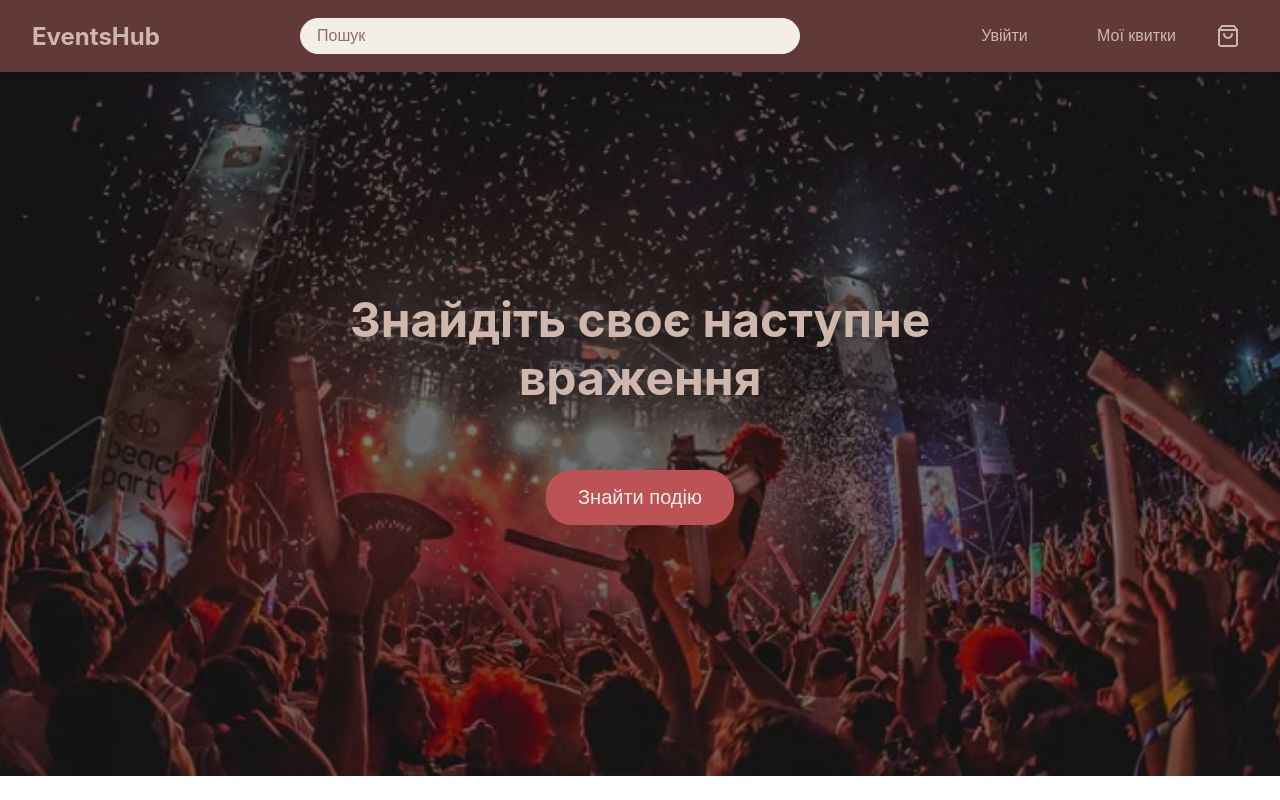
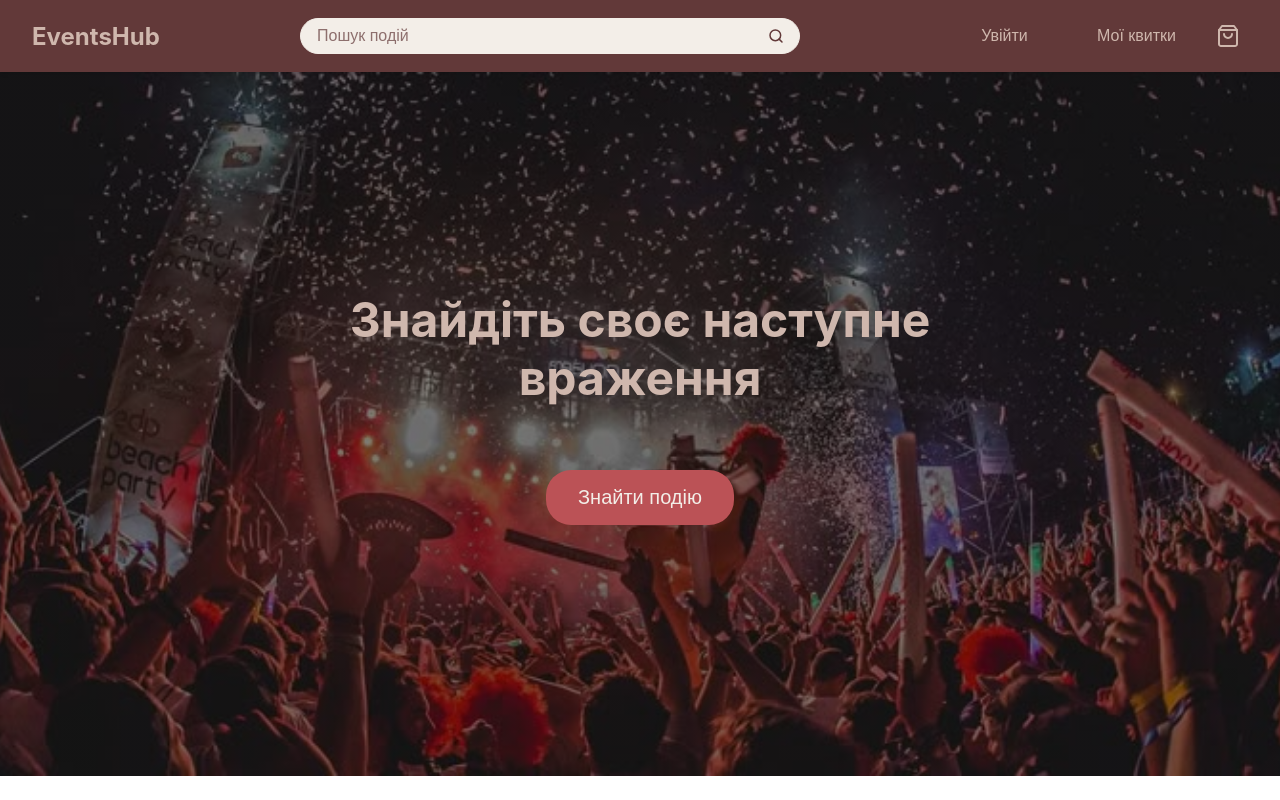
Before and after one commit to A1leksandra/LiveVibe-FE, a React (Create React App) app: page / in a window 1280 px wide. Shown: the top 800 px of the page. Built offline with nearby package versions, Linux system fonts and the light colour scheme; no server answers.

Commit message:
filter changes

```diff
--- a/src/components/Events/Events.css
+++ b/src/components/Events/Events.css
@@ -70,14 +70,21 @@
   left: 50%;
   transform: translateX(-50%);
   z-index: 1000;
-  background-color: #F3EEE8 !important;
-  border-radius: 12px;
-  box-shadow: 0 4px 20px rgba(0, 0, 0, 0.2);
-  padding: 1rem;
-  min-width: 250px;
-  max-height: 300px;
+  background-color: #F3EEE8;
+  border-radius: 8px;
+  box-shadow: 0 2px 12px rgba(98, 57, 57, 0.15);
+  padding: 0;
+  min-width: 240px;
+  max-height: 280px;
   overflow-y: auto;
-  border: none;
+  /* Hide scrollbar */
+  scrollbar-width: none; /* Firefox */
+  -ms-overflow-style: none; /* Internet Explorer 10+ */
+}
+
+/* Hide scrollbar for Chrome, Safari and Opera */
+.city-dropdown-container::-webkit-scrollbar {
+  display: none;
 }
 
 .city-dropdown {
@@ -93,11 +100,11 @@
   text-align: left;
   color: #623939 !important;
   cursor: pointer;
-  transition: all 0.2s ease;
-  font-size: 0.95rem;
-  border-radius: 8px;
-  margin-bottom: 4px;
-  font-weight: 500;
+  transition: background-color 0.15s ease;
+  font-size: 0.9rem;
+  border-radius: 0;
+  font-weight: 400;
+  margin: 0;
 }
 
 .city-dropdown-container .city-option:hover {
@@ -108,20 +115,20 @@
 .city-dropdown-container .city-option.selected {
   background-color: #BB5256 !important;
   color: #F3EEE8 !important;
-  font-weight: 600;
+  font-weight: 500;
 }
 
 .city-dropdown-container .city-option.loading {
   text-align: center;
-  color: #623939 !important;
+  color: rgba(98, 57, 57, 0.6) !important;
   cursor: default;
-  font-weight: 500;
+  font-weight: 400;
   background-color: transparent !important;
 }
 
 .city-dropdown-container .city-option.loading:hover {
   background-color: transparent !important;
-  color: #623939 !important;
+  color: rgba(98, 57, 57, 0.6) !important;
 }
 
 .calendar-icon {
@@ -176,6 +183,38 @@
   color: #623939;
   font-size: 1.1rem;
   margin-bottom: 1rem;
+}
+
+.month-navigation {
+  display: flex;
+  align-items: center;
+  justify-content: space-between;
+  margin-top: 0.5rem;
+}
+
+.month-nav-btn {
+  background: none;
+  border: none;
+  color: #623939;
+  cursor: pointer;
+  padding: 0.5rem;
+  border-radius: 8px;
+  display: flex;
+  align-items: center;
+  justify-content: center;
+  transition: all 0.2s ease;
+}
+
+.month-nav-btn:hover {
+  background-color: rgba(187, 82, 86, 0.1);
+  color: #BB5256;
+}
+
+.current-month {
+  font-weight: 600;
+  color: #623939;
+  min-width: 150px;
+  text-align: center;
 }
 
 .selection-info {
--- a/src/components/Events/Events.tsx
+++ b/src/components/Events/Events.tsx
@@ -1,5 +1,5 @@
 import React, { useEffect, useState, useCallback, useRef } from 'react';
-import { useNavigate } from 'react-router-dom';
+import { useNavigate, useLocation } from 'react-router-dom';
 import EventsGrid from '../EventsGrid/EventsGrid';
 import { eventRepository } from '../../repositories/event/eventsRepository';
 import { cityRepository } from '../../repositories/city/cityRepository';
@@ -10,8 +10,10 @@ import './Events.css';
 
 const Events: React.FC = () => {
   const navigate = useNavigate();
+  const location = useLocation();
   const [events, setEvents] = useState<Event[]>([]);
   const [isLoading, setIsLoading] = useState(false);
+  const [searchTerm, setSearchTerm] = useState('');
   const [selectedCategory, setSelectedCategory] = useState('');
   const [selectedCity, setSelectedCity] = useState('');
   const [startDate, setStartDate] = useState<Date | null>(null);
@@ -19,6 +21,7 @@ const Events: React.FC = () => {
   const [isDatePickerOpen, setIsDatePickerOpen] = useState(false);
   const [isCityDropdownOpen, setIsCityDropdownOpen] = useState(false);
   const [isSelectingEndDate, setIsSelectingEndDate] = useState(false);
+  const [currentMonth, setCurrentMonth] = useState(new Date());
   const [cities, setCities] = useState<string[]>([]);
   const [isCitiesLoading, setIsCitiesLoading] = useState(false);
   const calendarRef = useRef<HTMLDivElement>(null);
@@ -89,11 +92,23 @@ const Events: React.FC = () => {
     }).format(date);
   };
 
+  // Check for search term in URL params on component mount
+  useEffect(() => {
+    const urlParams = new URLSearchParams(location.search);
+    const searchParam = urlParams.get('search');
+    if (searchParam) {
+      setSearchTerm(searchParam);
+    } else {
+      // Clear search term when no search parameter exists
+      setSearchTerm('');
+    }
+  }, [location.search]);
+
   const fetchEvents = useCallback(async () => {
     setIsLoading(true);
     try {
       const request: SearchEventsRequest = {
-        Title: '',
+        Title: searchTerm,
         Category: selectedCategory,
         City: selectedCity,
         DateFrom: '',
@@ -131,7 +146,7 @@ const Events: React.FC = () => {
     } finally {
       setIsLoading(false);
     }
-  }, [selectedCategory, selectedCity, startDate, endDate]);
+  }, [searchTerm, selectedCategory, selectedCity, startDate, endDate]);
 
   useEffect(() => {
     fetchEvents();
@@ -189,25 +204,32 @@ const Events: React.FC = () => {
   };
 
   const generateCalendarDays = () => {
-    const today = new Date();
-    const currentMonth = new Date(today.getFullYear(), today.getMonth(), 1);
+    const firstDayOfMonth = new Date(currentMonth.getFullYear(), currentMonth.getMonth(), 1);
+    const lastDayOfMonth = new Date(currentMonth.getFullYear(), currentMonth.getMonth() + 1, 0);
     const days: Date[] = [];
 
-    // Get the first day of the month
-    const firstDay = currentMonth.getDay();
+    // Get the first day of the week for the first day of the month
+    const firstDay = firstDayOfMonth.getDay();
 
-    // Add empty days for padding
+    // Add empty days for padding (previous month)
     for (let i = 0; i < firstDay; i++) {
       days.push(new Date(currentMonth.getFullYear(), currentMonth.getMonth(), -firstDay + i + 1));
     }
 
     // Add all days of the current month
-    while (currentMonth.getMonth() === today.getMonth()) {
-      days.push(new Date(currentMonth.getTime()));
-      currentMonth.setDate(currentMonth.getDate() + 1);
+    for (let day = 1; day <= lastDayOfMonth.getDate(); day++) {
+      days.push(new Date(currentMonth.getFullYear(), currentMonth.getMonth(), day));
     }
 
     return days;
+  };
+
+  const goToPreviousMonth = () => {
+    setCurrentMonth(new Date(currentMonth.getFullYear(), currentMonth.getMonth() - 1, 1));
+  };
+
+  const goToNextMonth = () => {
+    setCurrentMonth(new Date(currentMonth.getFullYear(), currentMonth.getMonth() + 1, 1));
   };
 
   const isToday = (date: Date) => {
@@ -234,6 +256,10 @@ const Events: React.FC = () => {
       date.getDate() === endDate.getDate() &&
       date.getMonth() === endDate.getMonth() &&
       date.getFullYear() === endDate.getFullYear();
+  };
+
+  const isOtherMonth = (date: Date) => {
+    return date.getMonth() !== currentMonth.getMonth();
   };
 
   const getDateButtonText = () => {
@@ -385,7 +411,21 @@ const Events: React.FC = () => {
                     {startDate && !endDate && 'Оберіть кінцеву дату'}
                     {startDate && endDate && 'Період обрано'}
                   </div>
-                  {new Intl.DateTimeFormat('uk-UA', { month: 'long', year: 'numeric' }).format(new Date())}
+                  <div className="month-navigation">
+                    <button className="month-nav-btn" onClick={goToPreviousMonth}>
+                      <svg width="16" height="16" viewBox="0 0 16 16" fill="none">
+                        <path d="M10 12L6 8L10 4" stroke="currentColor" strokeWidth="2" strokeLinecap="round" strokeLinejoin="round"/>
+                      </svg>
+                    </button>
+                    <span className="current-month">
+                      {new Intl.DateTimeFormat('uk-UA', { month: 'long', year: 'numeric' }).format(currentMonth)}
+                    </span>
+                    <button className="month-nav-btn" onClick={goToNextMonth}>
+                      <svg width="16" height="16" viewBox="0 0 16 16" fill="none">
+                        <path d="M6 4L10 8L6 12" stroke="currentColor" strokeWidth="2" strokeLinecap="round" strokeLinejoin="round"/>
+                      </svg>
+                    </button>
+                  </div>
                 </div>
                 <div className="calendar-weekdays">
                   {['Нд', 'Пн', 'Вт', 'Ср', 'Чт', 'Пт', 'Сб'].map(day => (
@@ -400,7 +440,7 @@ const Events: React.FC = () => {
                         ${isToday(date) ? 'today' : ''}
                         ${isStartDate(date) || isEndDate(date) ? 'selected' : ''}
                         ${isInRange(date) && !isStartDate(date) && !isEndDate(date) ? 'in-range' : ''}
-                        ${date.getMonth() !== new Date().getMonth() ? 'other-month' : ''}`}
+                        ${isOtherMonth(date) ? 'other-month' : ''}`}
                       onClick={() => handleDateSelect(date)}
                       disabled={date < new Date(new Date().setHours(0, 0, 0, 0))}
                     >
--- a/src/components/Navigation/Navigation.css
+++ b/src/components/Navigation/Navigation.css
@@ -35,10 +35,12 @@
   max-width: 500px;
   min-width: 200px;
   margin: 0 2rem;
+  display: flex;
+  align-items: center;
 }
 
 .search-input {
-  padding: 0.5rem 2.5rem 0.5rem 1rem;
+  padding: 0.5rem 3.5rem 0.5rem 1rem;
   border: none;
   border-radius: 25px;
   width: 100%;
@@ -70,7 +72,7 @@
 
 .search-clear-button {
   position: absolute;
-  right: 12px;
+  right: 44px;
   top: 50%;
   transform: translateY(-50%);
   background: none;
@@ -84,11 +86,29 @@
   transition: background-color 0.2s ease;
 }
 
-.search-clear-button:hover {
+.search-submit-button {
+  position: absolute;
+  right: 8px;
+  top: 50%;
+  transform: translateY(-50%);
+  background: none;
+  border: none;
+  padding: 8px;
+  cursor: pointer;
+  border-radius: 50%;
+  display: flex;
+  align-items: center;
+  justify-content: center;
+  transition: background-color 0.2s ease;
+}
+
+.search-clear-button:hover,
+.search-submit-button:hover {
   background-color: rgba(98, 57, 57, 0.1);
 }
 
-.search-clear-button:active {
+.search-clear-button:active,
+.search-submit-button:active {
   background-color: rgba(98, 57, 57, 0.2);
 }
 
--- a/src/components/Navigation/Navigation.tsx
+++ b/src/components/Navigation/Navigation.tsx
@@ -13,27 +13,48 @@ const Navigation: React.FC = () => {
 
   const handleClearSearch = () => {
     setSearchValue('');
+    navigate('/events');
+  };
+
+  const handleSearchSubmit = (e: React.FormEvent) => {
+    e.preventDefault();
+    if (searchValue.trim()) {
+      navigate(`/events?search=${encodeURIComponent(searchValue.trim())}`);
+    } else {
+      navigate('/events');
+    }
   };
 
   const handleSearchClick = () => {
-    navigate('/events');
+    if (searchValue.trim()) {
+      navigate(`/events?search=${encodeURIComponent(searchValue.trim())}`);
+    } else {
+      navigate('/events');
+    }
+  };
+
+  const handleKeyPress = (e: React.KeyboardEvent) => {
+    if (e.key === 'Enter') {
+      handleSearchSubmit(e as any);
+    }
   };
 
   return (
     <header className="navigation">
       <div className="nav-content">
         <Link to="/" className="logo">EventsHub</Link>
-        <div className="search-container">
+        <form className="search-container" onSubmit={handleSearchSubmit}>
           <input
             type="search"
-            placeholder="Пошук"
+            placeholder="Пошук подій"
             className="search-input"
             value={searchValue}
             onChange={(e) => setSearchValue(e.target.value)}
-            onClick={handleSearchClick}
+            onKeyPress={handleKeyPress}
           />
           {searchValue && (
             <button
+              type="button"
               className="search-clear-button"
               onClick={handleClearSearch}
               aria-label="Clear search"
@@ -48,7 +69,29 @@ const Navigation: React.FC = () => {
               </svg>
             </button>
           )}
-        </div>
+          <button
+            type="submit"
+            className="search-submit-button"
+            aria-label="Search"
+          >
+            <svg width="16" height="16" viewBox="0 0 16 16" fill="none">
+              <path
+                d="M7.33333 12.6667C10.2789 12.6667 12.6667 10.2789 12.6667 7.33333C12.6667 4.38781 10.2789 2 7.33333 2C4.38781 2 2 4.38781 2 7.33333C2 10.2789 4.38781 12.6667 7.33333 12.6667Z"
+                stroke="#623939"
+                strokeWidth="1.5"
+                strokeLinecap="round"
+                strokeLinejoin="round"
+              />
+              <path
+                d="M14 14L11.1 11.1"
+                stroke="#623939"
+                strokeWidth="1.5"
+                strokeLinecap="round"
+                strokeLinejoin="round"
+              />
+            </svg>
+          </button>
+        </form>
         <nav className="nav-buttons">
           <button
             className="cart-button"
```
